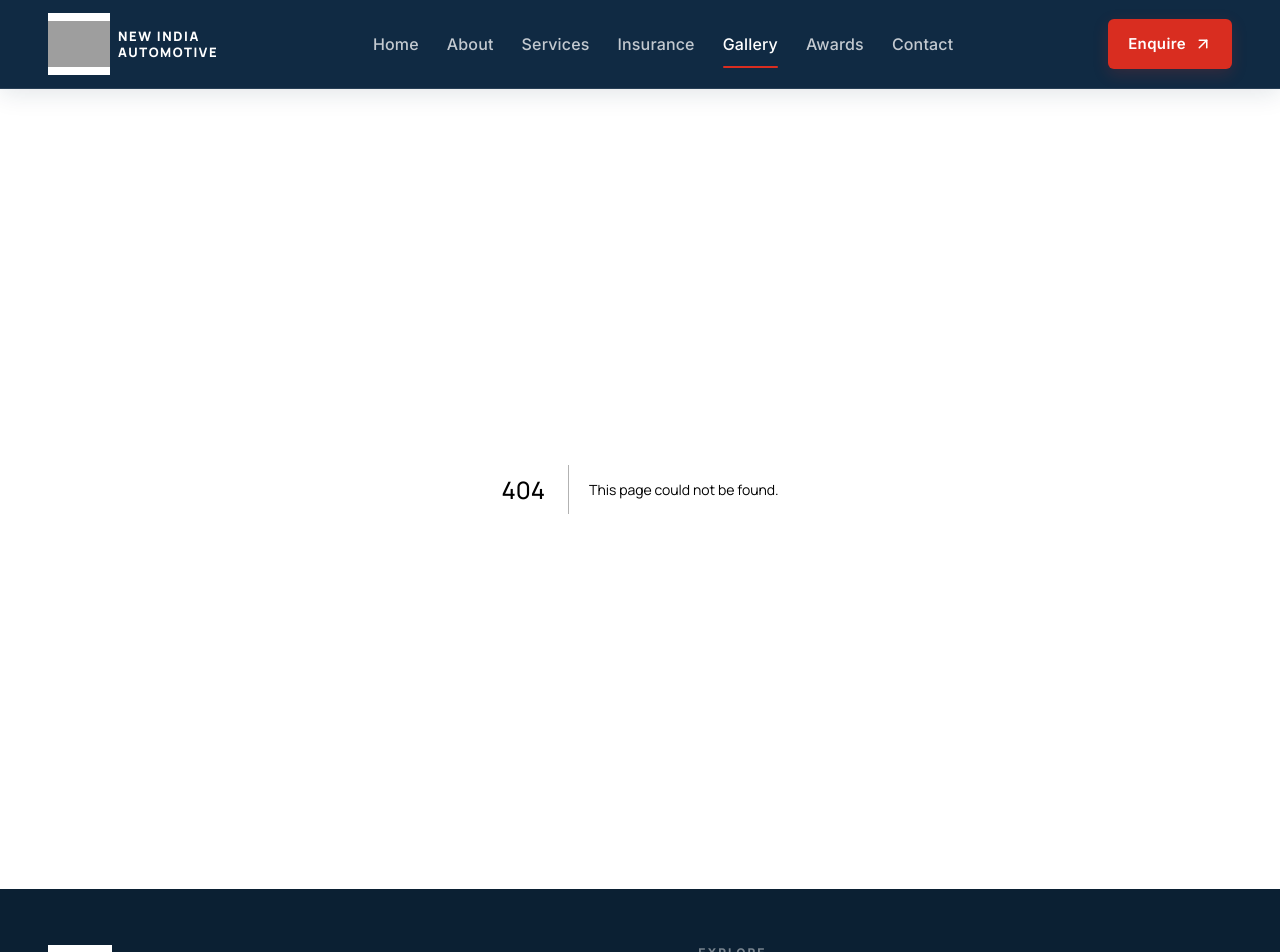
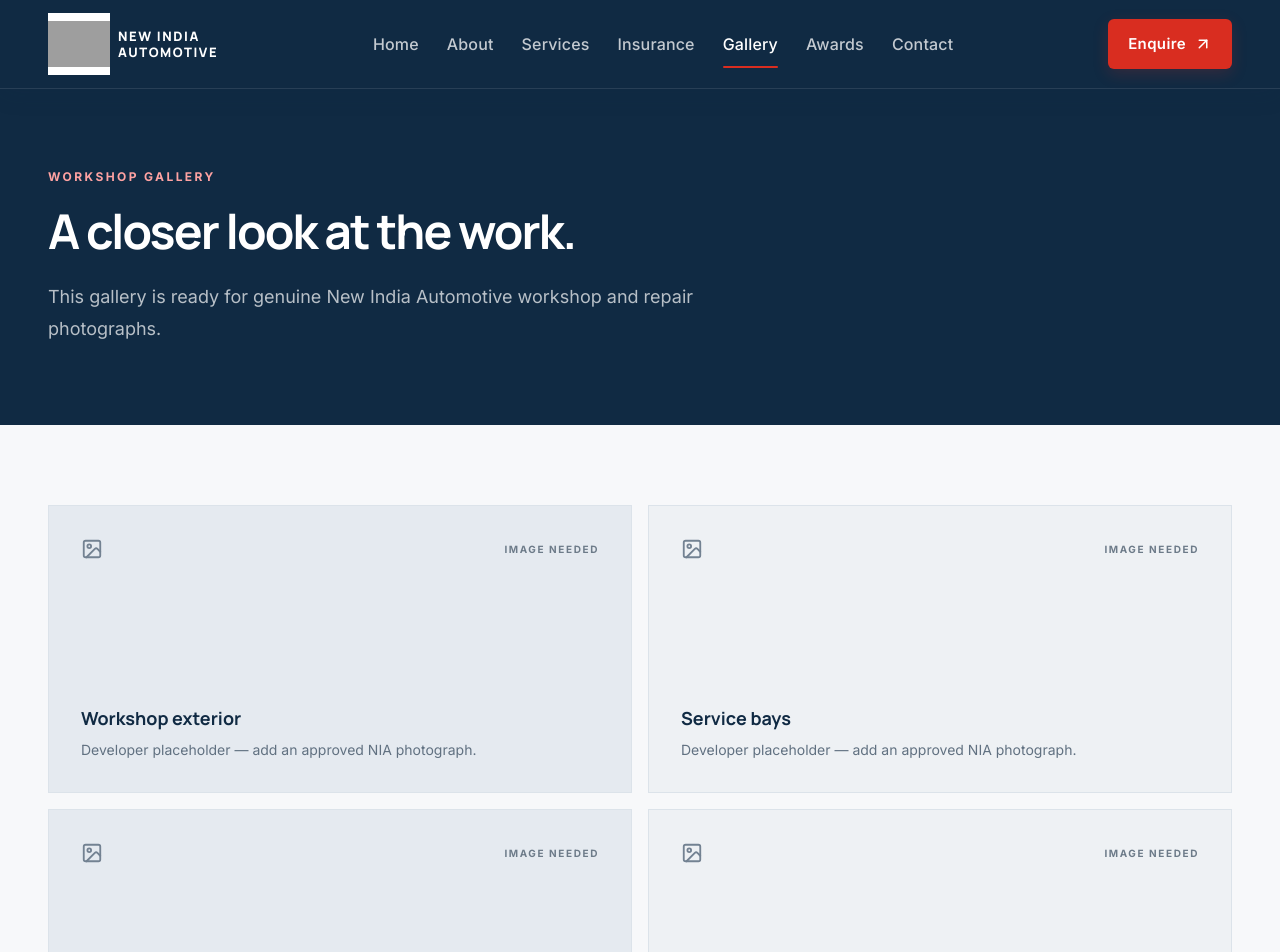
Before and after one commit to altafshaikh7/new-india-automotive-website, a Next.js app: page /gallery in a window 1280 px wide. Before the commit this address had no page. Shown: the top 952 px of the page. Built offline with nearby package versions, Linux system fonts and the light colour scheme; grey boxes are pictures that could not be loaded.

Commit message:
feat: add gallery page

```diff
--- /dev/null
+++ b/src/app/gallery/page.tsx
@@ -0,0 +1,61 @@
+import type { Metadata } from "next";
+import { Image as ImageIcon } from "lucide-react";
+import PageHero from "@/components/ui/PageHero";
+
+export const metadata: Metadata = {
+  title: "Gallery",
+  description:
+    "New India Automotive workshop gallery. Genuine workshop and repair photographs are being prepared.",
+};
+
+const photoSlots = [
+  "Workshop exterior",
+  "Service bays",
+  "Commercial vehicle repair",
+  "Parts and workshop details",
+];
+
+export default function GalleryPage() {
+  return (
+    <>
+      <PageHero
+        eyebrow="Workshop gallery"
+        title="A closer look at the work."
+        description="This gallery is ready for genuine New India Automotive workshop and repair photographs."
+      />
+      <section className="bg-[#F7F8FA] py-16 sm:py-20">
+        <div className="mx-auto max-w-7xl px-5 sm:px-8 lg:px-12">
+          <div className="grid gap-4 sm:grid-cols-2">
+            {photoSlots.map((slot, index) => (
+              <div
+                key={slot}
+                className={`flex min-h-56 flex-col justify-between border border-[#DCE3EA] p-6 sm:min-h-72 sm:p-8 ${
+                  index % 2 === 0 ? "bg-[#E5EAF0]" : "bg-[#EEF1F4]"
+                }`}
+              >
+                <div className="flex items-center justify-between">
+                  <ImageIcon
+                    size={22}
+                    className="text-[#738292]"
+                    aria-hidden="true"
+                  />
+                  <span className="text-[10px] font-bold uppercase tracking-[0.16em] text-[#6D7B89]">
+                    Image needed
+                  </span>
+                </div>
+                <div>
+                  <h2 className="font-heading text-lg font-bold text-[#102A43]">
+                    {slot}
+                  </h2>
+                  <p className="mt-2 text-sm text-[#617181]">
+                    Developer placeholder — add an approved NIA photograph.
+                  </p>
+                </div>
+              </div>
+            ))}
+          </div>
+        </div>
+      </section>
+    </>
+  );
+}
```
